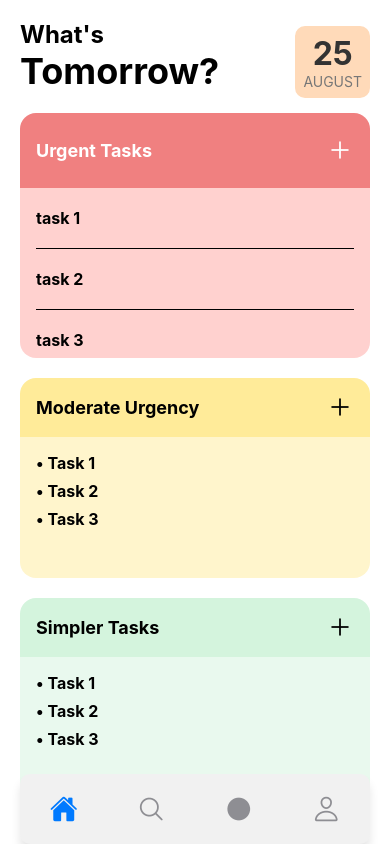
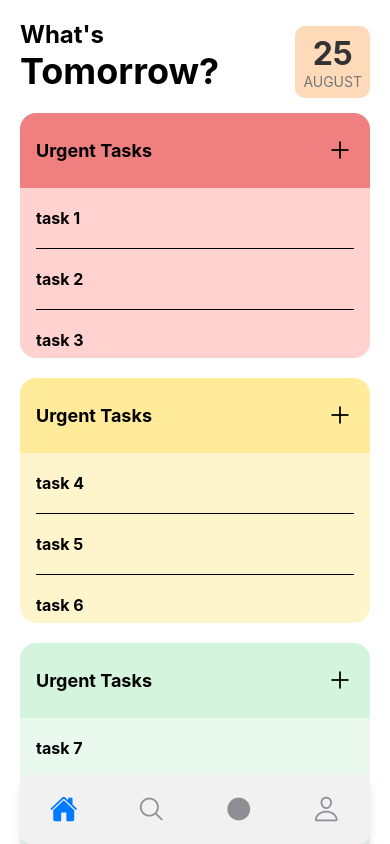
Before and after one commit to NishantGada/tomorrow-frontend, a React Native app: screen /Home in a window 390 px wide. Built offline with nearby package versions, Linux system fonts and the light colour scheme.

Commit message:
refactor: removes duplicate task cards code

```diff
--- a/src/pages/Home/GreenTaskCard.jsx
+++ /dev/null
@@ -1,61 +0,0 @@
-import React from 'react';
-import { View, Text, TouchableOpacity, StyleSheet } from 'react-native';
-import { Ionicons } from '@expo/vector-icons';
-
-const GreenTaskCard = () => {
-	return (
-		<View style={styles.container}>
-			<View style={styles.header}>
-				<Text style={styles.headerText}>Simpler Tasks</Text>
-				<TouchableOpacity>
-					<Ionicons name="add" size={28} color="black" />
-				</TouchableOpacity>
-			</View>
-
-			<View style={styles.taskList}>
-				<Text style={styles.taskText}>• Task 1</Text>
-				<Text style={styles.taskText}>• Task 2</Text>
-				<Text style={styles.taskText}>• Task 3</Text>
-			</View>
-		</View>
-	);
-};
-
-const styles = StyleSheet.create({
-	container: {
-		width: '100%',
-		minHeight: 200,
-		maxHeight: "100%",
-		borderRadius: 16,
-		overflow: 'hidden',
-		backgroundColor: 'transparent',
-		alignSelf: 'center',
-		marginVertical: 10,
-	},
-	header: {
-		flex: 2,
-		backgroundColor: "#d4f4dd",
-		flexDirection: 'row',
-		justifyContent: 'space-between',
-		alignItems: 'center',
-		padding: 16,
-	},
-	headerText: {
-		color: 'black',
-		fontSize: 18,
-		fontWeight: 'bold',
-	},
-	taskList: {
-		flex: 8,
-		backgroundColor: "rgba(212, 244, 221, 0.5)",
-		padding: 16,
-	},
-	taskText: {
-		color: 'black',
-		marginBottom: 8,
-		fontSize: 16,
-		fontWeight: "bold"
-	},
-});
-
-export default GreenTaskCard;
--- a/src/pages/Home/Home.jsx
+++ b/src/pages/Home/Home.jsx
@@ -1,11 +1,76 @@
 import { View, Text, StyleSheet, ScrollView, SafeAreaView } from 'react-native'
-import React from 'react'
-import RedTaskCard from './RedTaskCard'
-import YellowTaskCard from './YellowTaskCard'
-import GreenTaskCard from './GreenTaskCard'
+import React, { useState } from 'react'
 import Date from './Date'
+import TaskCard from './TaskCard'
 
 export default function Home({ navigation }) {
+	const [redTasks, setRedTasks] = useState([
+		{
+			"id": 1,
+			"title": "task 1",
+			"description": "task 1 description"
+		},
+		{
+			"id": 2,
+			"title": "task 2",
+			"description": "task 2 description"
+		},
+		{
+			"id": 3,
+			"title": "task 3",
+			"description": "task 3 description"
+		},
+	])
+	const [yellowTasks, setYellowTasks] = useState([
+		{
+			"id": 4,
+			"title": "task 4",
+			"description": "task 4 description"
+		},
+		{
+			"id": 5,
+			"title": "task 5",
+			"description": "task 5 description"
+		},
+		{
+			"id": 6,
+			"title": "task 6",
+			"description": "task 6 description"
+		},
+	])
+	const [greenTasks, setGreenTasks] = useState([
+		{
+			"id": 7,
+			"title": "task 7",
+			"description": "task 7 description"
+		},
+		{
+			"id": 8,
+			"title": "task 8",
+			"description": "task 8 description"
+		},
+		{
+			"id": 9,
+			"title": "task 9",
+			"description": "task 9 description"
+		},
+	])
+	const red = {
+		heading: "Urgent Tasks",
+		headerColor: {backgroundColor: "#F08080"},
+		contentColor: {backgroundColor: "rgba(255, 105, 97, 0.3)"}
+	}
+	const yellow = {
+		heading: "Urgent Tasks",
+		headerColor: {backgroundColor: "#ffeb99"},
+		contentColor: {backgroundColor: "rgba(255, 235, 153, 0.5)"}
+	}
+	const green = {
+		heading: "Urgent Tasks",
+		headerColor: {backgroundColor: "#d4f4dd"},
+		contentColor: {backgroundColor: "rgba(212, 244, 221, 0.5)"}
+	}
+
 	return (
 		<ScrollView style={styles.container} contentContainerStyle={styles.scrollViewStyle}>
 			<View style={styles.header}>
@@ -16,9 +81,9 @@ export default function Home({ navigation }) {
 				<Date />
 			</View>
 
-			<RedTaskCard />
-			<YellowTaskCard />
-			<GreenTaskCard />
+			<TaskCard category={red} tasks={redTasks} setTasks={setRedTasks} />
+			<TaskCard category={yellow} tasks={yellowTasks} setTasks={setYellowTasks} />
+			<TaskCard category={green} tasks={greenTasks} setTasks={setGreenTasks} />
 		</ScrollView>
 	)
 }
--- a/src/pages/Home/RedTaskCard.jsx
+++ b/src/pages/Home/TaskCard.jsx
@@ -4,39 +4,19 @@ import { Ionicons } from '@expo/vector-icons';
 import TaskModal from './TaskModal';
 import TaskDetailModal from './TaskDetailModal';
 
-const RedTaskCard = () => {
+const TaskCard = ({ category, tasks, setTasks }) => {
 	const [modalVisible, setModalVisible] = useState(false);
-	const [redTasks, setRedTasks] = useState([
-		{
-			"id": 1,
-			"title": "task 1",
-			"description": "task 1 description"
-		},
-		{
-			"id": 2,
-			"title": "task 2",
-			"description": "task 2 description"
-		},
-		{
-			"id": 3,
-			"title": "task 3",
-			"description": "task 3 description"
-		},
-	])
 
-
-	// variables used when you click on a specific task
 	const [taskDetailModalVisible, setTaskDetailModalVisible] = useState(false);
 	const [selectedTaskIndex, setSelectedTaskIndex] = useState(null)
 	const [editedTitle, setEditedTitle] = useState('')
 	const [editedDescription, setEditedDescription] = useState('')
 
-
 	const openModal = (index) => {
 		console.log("index: ", index);
 		setSelectedTaskIndex(index)
-		setEditedTitle(redTasks[index].title)
-		setEditedDescription(redTasks[index].description)
+		setEditedTitle(tasks[index].title)
+		setEditedDescription(tasks[index].description)
 		setTaskDetailModalVisible(true)
 	}
 
@@ -47,27 +27,27 @@ const RedTaskCard = () => {
 
 	const updateTask = () => {
 		if (selectedTaskIndex !== null) {
-			const updatedTasks = [...redTasks]
+			const updatedTasks = [...tasks]
 			updatedTasks[selectedTaskIndex] = {
 				title: editedTitle,
 				description: editedDescription,
 			}
-			setRedTasks(updatedTasks)
+			setTasks(updatedTasks)
 		}
 		closeModal()
 	}
 
 	const markDone = () => {
 		if (selectedTaskIndex !== null) {
-			const updatedTasks = [...redTasks]
+			const updatedTasks = [...tasks]
 			updatedTasks.splice(selectedTaskIndex, 1)
-			setRedTasks(updatedTasks)
+			setTasks(updatedTasks)
 		}
 		closeModal()
 	}
 
 	const CreateNewTask = (task) => {
-		setRedTasks(prevTasks => [...prevTasks, task]);
+		setTasks(prevTasks => [...prevTasks, task]);
 	};
 
 	return (
@@ -78,22 +58,22 @@ const RedTaskCard = () => {
 				onSubmit={CreateNewTask}
 			/>
 
-			<View style={styles.header}>
-				<Text style={styles.headerText}>Urgent Tasks</Text>
+			<View style={[styles.header, category.headerColor]}>
+				<Text style={styles.headerText}>{category.heading}</Text>
 				<TouchableOpacity onPress={() => setModalVisible(true)}>
-					<Ionicons name="add" size={28} color="#fff" />
+					<Ionicons name="add" size={28} color="black" />
 				</TouchableOpacity>
 			</View>
 
-			<View style={styles.taskList}>
-				{redTasks.map((task, index) => (
+			<View style={[styles.taskList, category.contentColor]}>
+				{tasks.map((task, index) => (
 					<TouchableOpacity
 						key={index}
 						onPress={() => openModal(index)}
 					>
 						<Text style={styles.taskText}>{task.title}</Text>
 
-						{index !== redTasks.length - 1 && <View style={styles.divider} />}
+						{index !== tasks.length - 1 && <View style={styles.divider} />}
 					</TouchableOpacity>
 				))}
 			</View>
@@ -125,20 +105,18 @@ const styles = StyleSheet.create({
 	},
 	header: {
 		flex: 2,
-		backgroundColor: "#F08080",
 		flexDirection: 'row',
 		justifyContent: 'space-between',
 		alignItems: 'center',
 		padding: 16,
 	},
 	headerText: {
-		color: '#fff',
+		color: 'black',
 		fontSize: 18,
 		fontWeight: 'bold',
 	},
 	taskList: {
 		flex: 8,
-		backgroundColor: "rgba(255, 105, 97, 0.3)",
 		paddingHorizontal: 16,
 	},
 	taskText: {
@@ -154,4 +132,4 @@ const styles = StyleSheet.create({
 	}
 });
 
-export default RedTaskCard;
+export default TaskCard;
--- a/src/pages/Home/YellowTaskCard.jsx
+++ /dev/null
@@ -1,61 +0,0 @@
-import React from 'react';
-import { View, Text, TouchableOpacity, StyleSheet } from 'react-native';
-import { Ionicons } from '@expo/vector-icons';
-
-const YellowTaskCard = () => {
-	return (
-		<View style={styles.container}>
-			<View style={styles.header}>
-				<Text style={styles.headerText}>Moderate Urgency</Text>
-				<TouchableOpacity>
-					<Ionicons name="add" size={28} color="black" />
-				</TouchableOpacity>
-			</View>
-
-			<View style={styles.taskList}>
-				<Text style={styles.taskText}>• Task 1</Text>
-				<Text style={styles.taskText}>• Task 2</Text>
-				<Text style={styles.taskText}>• Task 3</Text>
-			</View>
-		</View>
-	);
-};
-
-const styles = StyleSheet.create({
-	container: {
-		width: '100%',
-		minHeight: 200,
-		maxHeight: "100%",
-		borderRadius: 16,
-		overflow: 'hidden',
-		backgroundColor: 'transparent',
-		alignSelf: 'center',
-		marginVertical: 10,
-	},
-	header: {
-		flex: 2,
-		backgroundColor: "#ffeb99",
-		flexDirection: 'row',
-		justifyContent: 'space-between',
-		alignItems: 'center',
-		padding: 16,
-	},
-	headerText: {
-		color: 'black',
-		fontSize: 18,
-		fontWeight: 'bold',
-	},
-	taskList: {
-		flex: 8,
-		backgroundColor: "rgba(255, 235, 153, 0.5)",
-		padding: 16,
-	},
-	taskText: {
-		color: 'black',
-		marginBottom: 8,
-		fontSize: 16,
-		fontWeight: "bold"
-	},
-});
-
-export default YellowTaskCard;
```
